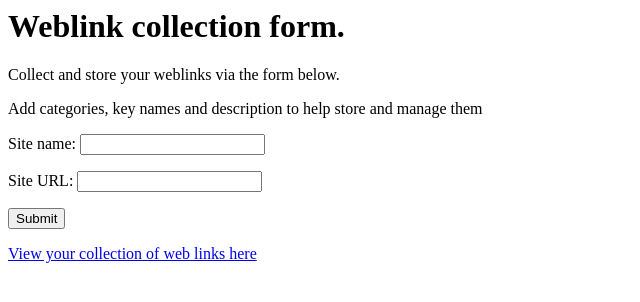
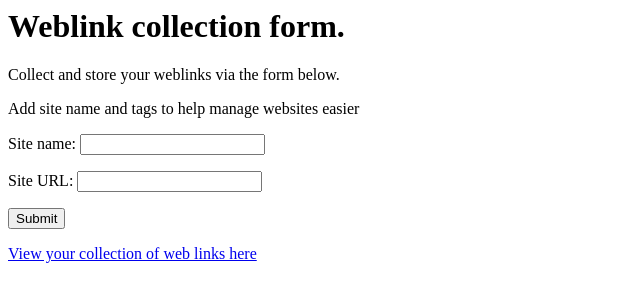
Before and after one commit to bekrol/cosc349-assn1, a PHP site: page / in a window 1280 px wide. Shown: the top 302 px of the page, without its empty margins (0-640 px from the left). Run offline with PHP 8.4, Linux system fonts and the light colour scheme.

Commit message:
Changed paragraph to describe page better

```diff
--- a/www/index.php
+++ b/www/index.php
@@ -19,7 +19,7 @@ th, td {
   <h1>Weblink collection form.</h1>
 
   <p>Collect and store your weblinks via the form below.</p>
-  <p>Add categories, key names and description to help store and manage them</p>
+  <p>Add site name and tags to help manage websites easier</p>
 
   <form action="database.php" method="POST">
   <p>
```
